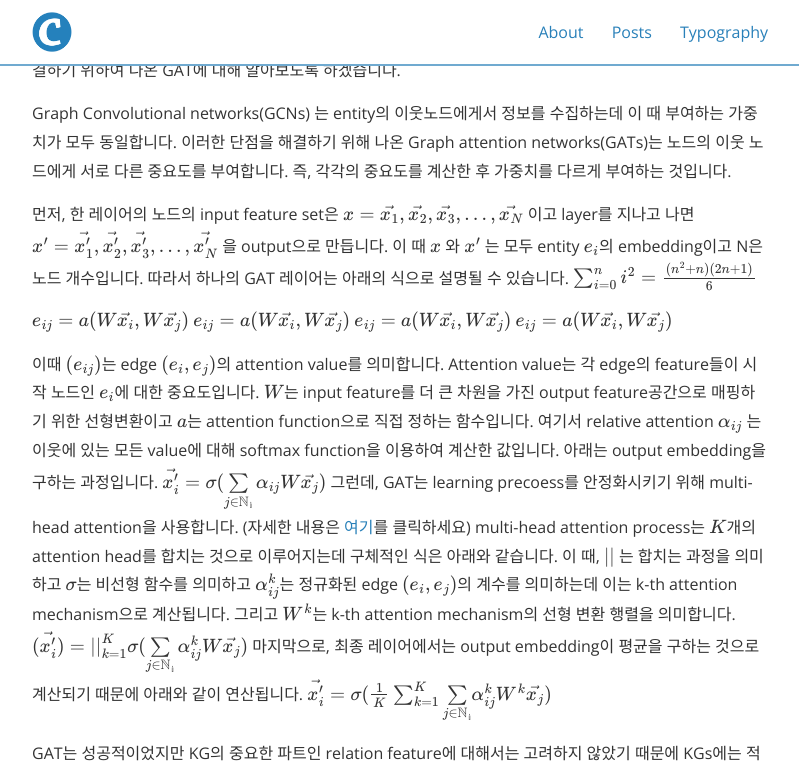
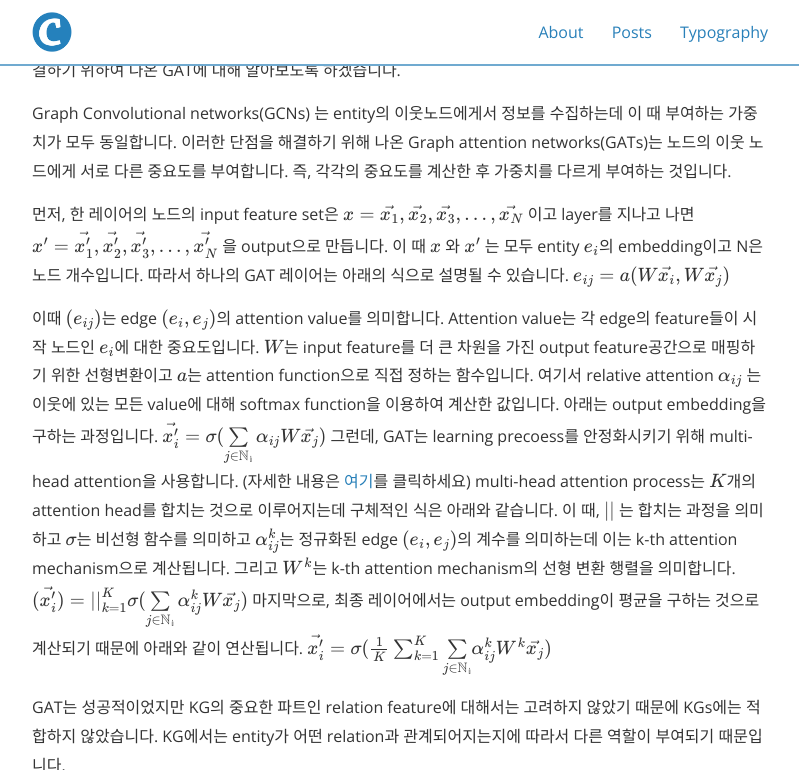
Before and after one commit to jeewon9708/jeewon9708.github.io, a Jekyll site: the page built from _posts/2020-09-18-paper-review-01.md, in a window 1280 px wide and 900 px high, scrolled down 2949 px, cut to the strip 0-770 px from the top of the window. Shown: the whole strip, without its empty margins (240-1039 px from the left). Built offline with Jekyll 4.4.1, drawn with Linux system fonts in a browser that asks for light colours; nearby versions of some CDN libraries; formulas are drawn with MathJax 3.

Commit message:
Update 2020-09-18-paper-review-01.md

```diff
--- a/_posts/2020-09-18-paper-review-01.md
+++ b/_posts/2020-09-18-paper-review-01.md
@@ -71,33 +71,22 @@ state-of-the-art relation prediction 방법은 knowledge embedding based model
 Graph Convolutional networks(GCNs) 는 entity의 이웃노드에게서 정보를 수집하는데 이 때 부여하는 가중치가 모두 동일합니다. 이러한 단점을 해결하기 위해 나온 Graph attention networks(GATs)는 노드의 이웃 노드에게 서로 다른 중요도를 부여합니다. 즉, 각각의 중요도를 계산한 후 가중치를 다르게 부여하는 것입니다.
 
 먼저, 한 레이어의 노드의 input feature set은  $x= \{\vec{x_1}, \vec{x_2}, \vec{x_3}, ..., \vec{x_N}\}$ 이고 layer를 지나고 나면 $x'= \{\vec{x_1'}, \vec{x_2'}, \vec{x_3'}, ..., \vec{x_N'}\}$ 을 output으로 만듭니다. 이 때 $x$ 와 $x'$ 는 모두 entity $e_i$의 embedding이고 N은 노드 개수입니다. 따라서 하나의 GAT 레이어는 아래의 식으로 설명될 수 있습니다.
-$$\sum_{i=0}^n i^2 = \frac{(n^2+n)(2n+1)}{6}$$
-
 $$
-{e_{ij}= a( W \vec{x_i},W \vec{x_j})}
-$$
-$$
-e_{ij}= a( W \vec{x_i},W \vec{x_j})
-$$
-$$
-{e_{ij}= a( {W\vec{x_i}},{W\vec{x_j}})}
-$$
-$$
-e_{ij}= {a( W \vec{x_i},W \vec{x_j})}
+\\e_{ij}= {a( W \vec{x_i},W \vec{x_j})} \\
 $$
 
 이때 $(e_{ij})$는 edge $(e_i,e_j)$의 attention value를 의미합니다. Attention value는 각 edge의 feature들이 시작 노드인 $e_i$에 대한 중요도입니다. $W$는 input feature를 더 큰 차원을 가진 output feature공간으로 매핑하기 위한 선형변환이고 $a$는 attention function으로 직접 정하는 함수입니다. 여기서 relative attention $\alpha_{ij}$ 는 이웃에 있는 모든 value에 대해 softmax function을 이용하여 계산한 값입니다. 아래는 output embedding을 구하는 과정입니다.
 $$
-{\vec{x_i'} = \sigma(\sum\limits_{j\in\mathbb{N_i}} \alpha_{ij}W\vec{x_j})}
+\\{\vec{x_i'} = \sigma(\sum\limits_{j\in\mathbb{N_i}} \alpha_{ij}W\vec{x_j})} \\
 $$
 그런데, GAT는 learning precoess를 안정화시키기 위해 multi-head attention을 사용합니다. (자세한 내용은 [여기](https://arxiv.org/abs/1706.03762)를 클릭하세요) multi-head attention process는 $K$개의 attention head를 합치는 것으로 이루어지는데 구체적인 식은 아래와 같습니다. 이 때, $||$ 는 합치는 과정을 의미하고 $\sigma$는 비선형 함수를 의미하고 $\alpha_{ij}^k$는 정규화된 edge $(e_i,e_j)$의 계수를 의미하는데 이는 k-th attention mechanism으로 계산됩니다. 그리고 $W^k$는 k-th attention mechanism의 선형 변환 행렬을 의미합니다.
 $$
-{\vec{(x_i')}} = {\vert\vert}_{k=1}^K \sigma(\sum\limits_{j\in\mathbb{N_i}} \alpha_{ij}^kW\vec{x_j})
+\\{\vec{(x_i')}} = {\vert\vert}_{k=1}^K \sigma(\sum\limits_{j\in\mathbb{N_i}} \alpha_{ij}^kW\vec{x_j})\\
 $$
 마지막으로, 최종 레이어에서는 output embedding이 평균을 구하는 것으로 계산되기 때문에 아래와 같이 연산됩니다.
-$$
+$$ \\
 {\vec{x_i'}} = \sigma({1\over{K}}\sum_{k=1}^K
-{\sum\limits_{j\in\mathbb{N_i}}} \alpha_{ij}^kW^k\vec{x_j})
+{\sum\limits_{j\in\mathbb{N_i}}} \alpha_{ij}^kW^k\vec{x_j}) \\
 $$
 
 
```
